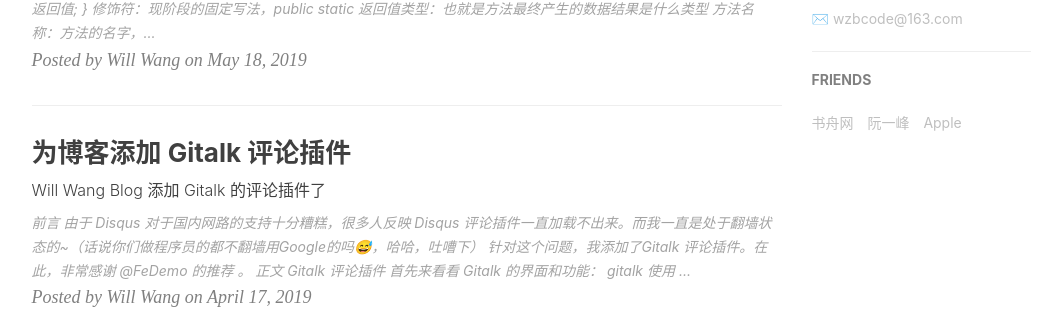
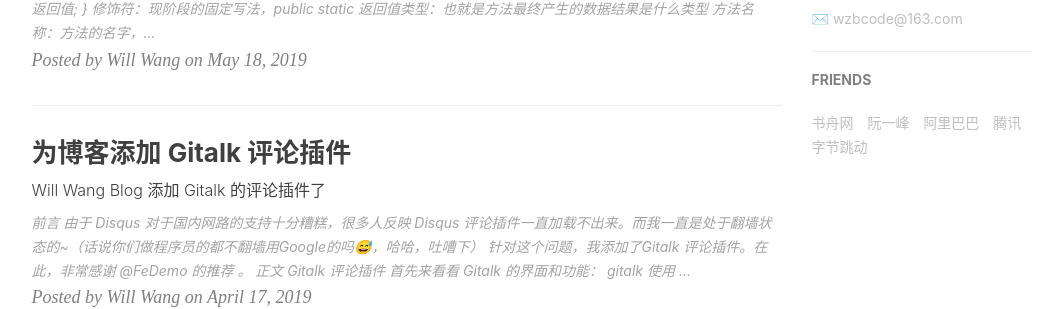
Before and after one commit to flyingwzb/flyingwzb.github.io, a Jekyll site: the page built from index.html, in a window 1280 px wide and 900 px high, scrolled down 803 px. Shown: the part 146-455 px from the top of the window, without its empty margins (136-1192 px from the left). Built offline with Jekyll 4.4.1, drawn with Linux system fonts in a browser that asks for light colours; nearby versions of some CDN libraries; the list of posts is cut into pages by our own code; comment, search, counter and statistics services are not loaded.

Commit message:
互联网巨头

```diff
--- a/_config.yml
+++ b/_config.yml
@@ -95,14 +95,9 @@
 
 # Friends
 friends: [
-    {
-        title: "书舟网",
-        href: "http://kindle.archiew.top/"
-    },{
-        title: "阮一峰",
-        href: "http://www.ruanyifeng.com/home.html"
-    },{
-        title: "Apple",
-        href: "https://apple.com"
-    }
+  {title: "书舟网",href: "http://kindle.archiew.top/"},
+  {title: "阮一峰",href: "http://www.ruanyifeng.com/home.html"},
+  {title: "阿里巴巴",href: "https://www.alibabagroup.com/cn/global/home"},
+  {title: "腾讯",href: "https://www.tencent.com/zh-cn/index.html"},
+  {title: "字节跳动",href: "https://www.bytedance.com/zh"}
 ]
```
Also changed, not shown: img/internet/env_binhai.jpg (added), img/internet/tencent.png (added), img/internet/今日头条.png (added), img/internet/字节跳动.png (added), img/internet/抖音短视频.png (added).
